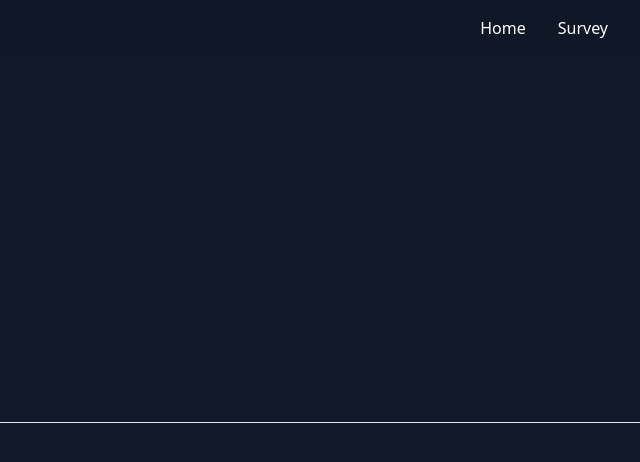
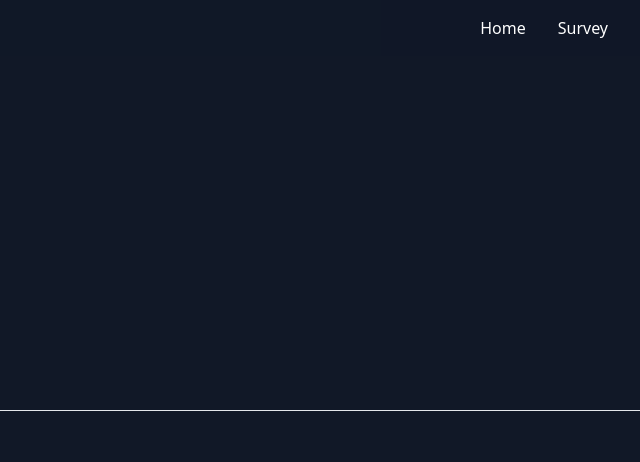
Before and after one commit to alfie1104/ticket-front, a Next.js app: page /survey/result in a window 1280 px wide. Shown: the top 462 px of the page, without its empty margins (640-1280 px from the left). Built offline with nearby package versions, Linux system fonts and the light colour scheme.

Commit message:
feat(modify padding): modify padding

```diff
--- a/pages/survey/result.tsx
+++ b/pages/survey/result.tsx
@@ -32,11 +32,11 @@ function SurveyResultPage() {
   return (
     <>
       <Head>
-        <title>Survey Result | 6Numbers</title>
+        <title>Result | 6Numbers</title>
         <meta name="description" content="번호 생성 결과" />
       </Head>
       <div className="bg-gray-900 w-full h-[100vh] flex flex-col items-center justify-center">
-        <div className="text-white font-thin text-3xl text-center p-4">
+        <div className="text-white font-thin text-3xl text-center mb-5">
           {parsedNumbers &&
             parsedNumbers.map((number, index) => (
               <motion.span
@@ -56,7 +56,7 @@ function SurveyResultPage() {
           initial="hidden"
           animate="visible"
           transition={{ duration: 5, ease: "linear" }}
-          className="w-full mt-3"
+          className="w-full"
         ></motion.hr>
       </div>
     </>
```
